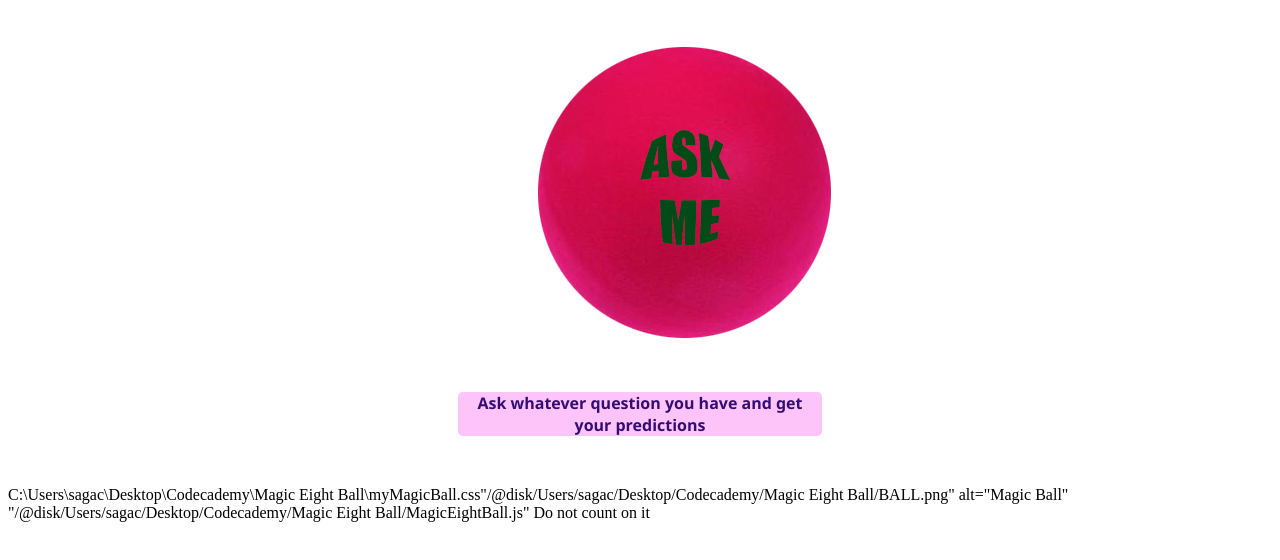
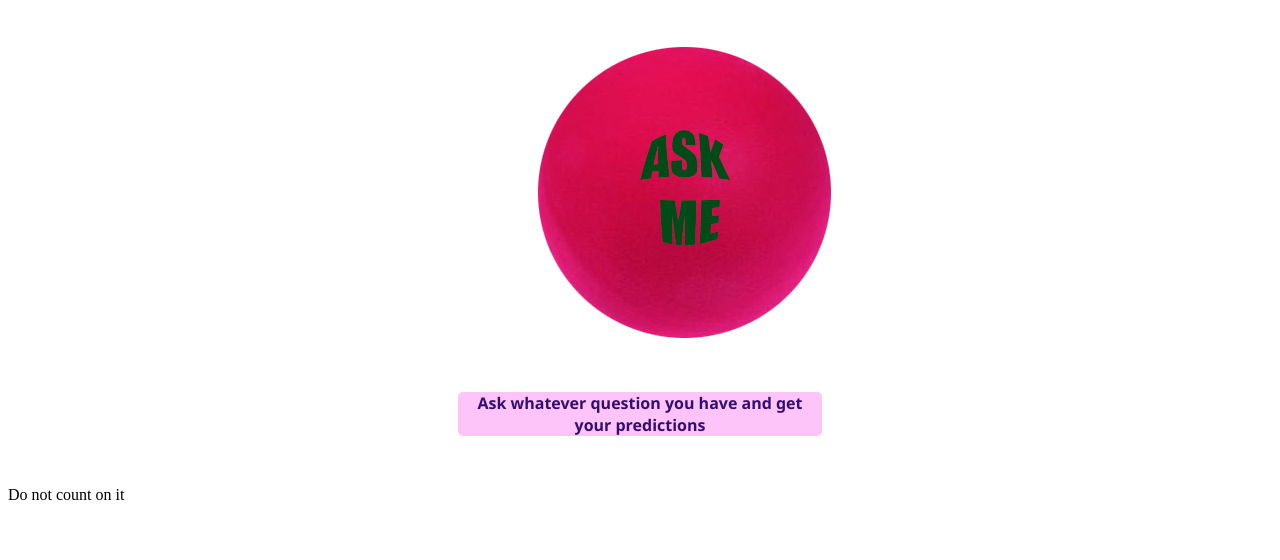
Before and after one commit to MCheroajdN/Magic-Eight-Ball, a plain HTML site: page index.html in a window 1280 px wide. Shown: the part 96-656 px from the top of the page. Drawn offline with Linux system fonts and the light colour scheme.

Commit message:
edited html

```diff
--- a/index.html
+++ b/index.html
@@ -11,9 +11,7 @@
         <img src="BALL.png">
         <p>Ask whatever question you have and get your predictions</p>
 
-        C:\Users\sagac\Desktop\Codecademy\Magic Eight Ball\myMagicBall.css"
-        C:\Users\sagac\Desktop\Codecademy\Magic Eight Ball\BALL.png" alt="Magic Ball"
-        "C:\Users\sagac\Desktop\Codecademy\Magic Eight Ball\MagicEightBall.js"
+
         <script src="MagicEightBall.js"></script>
     </body>
 </html>
```
